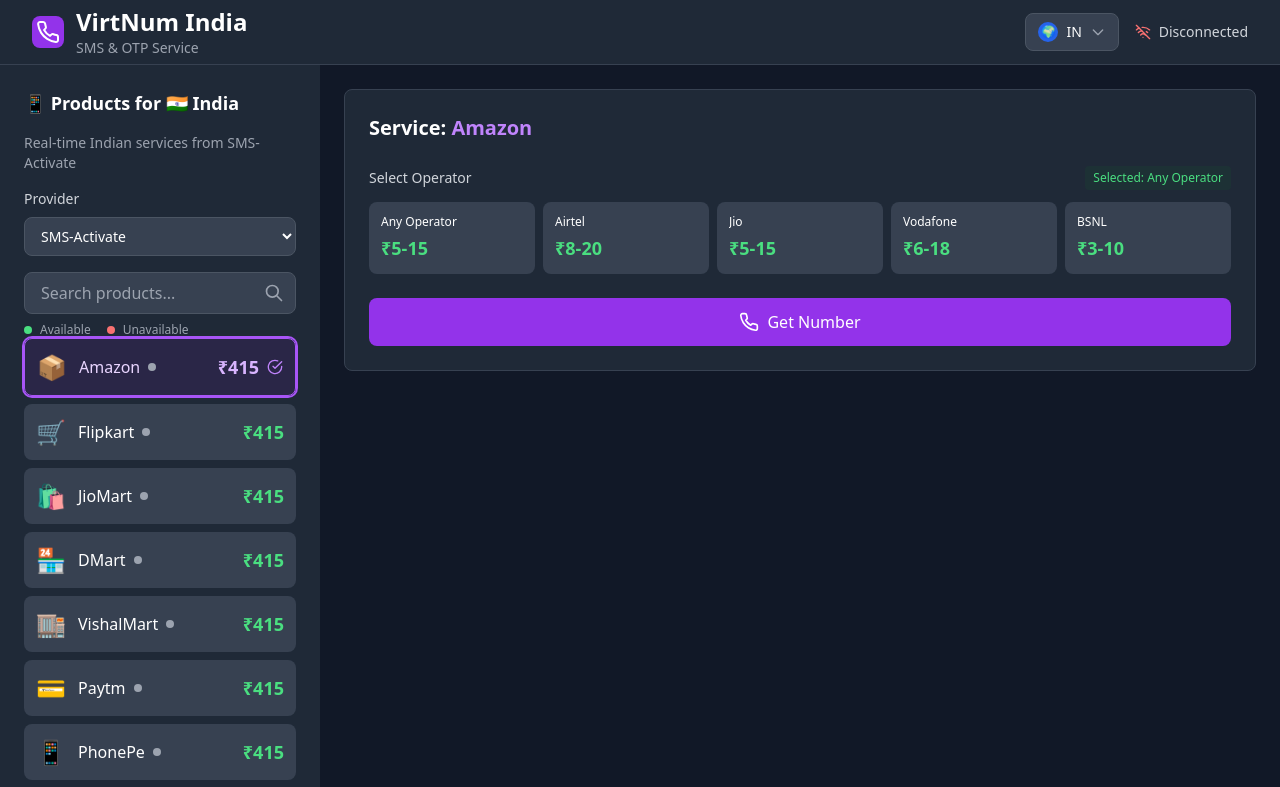
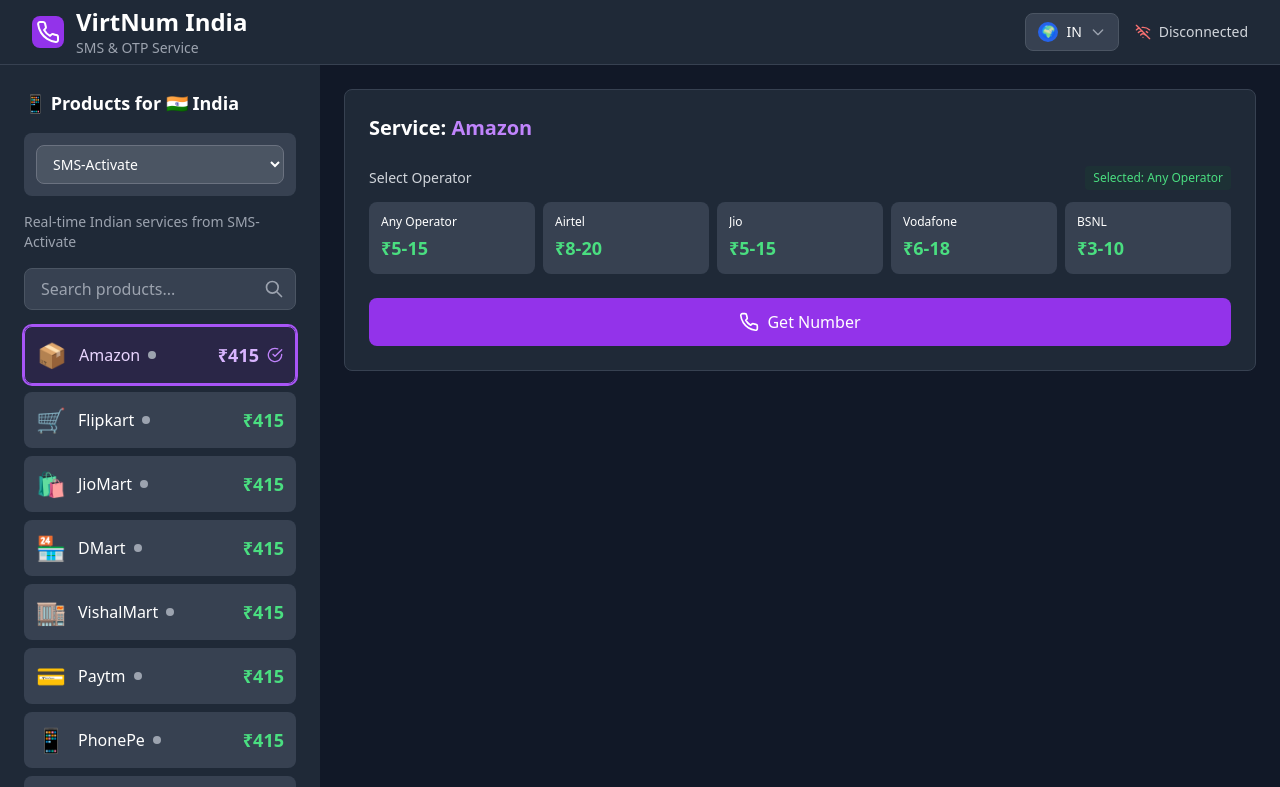
Before and after one commit to rajesharyain/vnos, a React (Vite) app in the folder frontend/: page / in a window 1280 px wide. Shown: the top 787 px of the page. Built offline with nearby package versions, Linux system fonts and the light colour scheme; no server answers.

Commit message:
Changed the degin layout

```diff
--- a/frontend/src/App.tsx
+++ b/frontend/src/App.tsx
@@ -686,6 +686,21 @@
             <h2 className="text-lg font-semibold text-white mb-4">
               📱 Products for {selectedCountry === 'usa' ? '🇺🇸 USA' : '🇮🇳 India'}
             </h2>
+            {/* Provider Selection - Moved to left panel */}
+            <div className="mb-4 p-3 bg-gray-700 rounded-lg">
+              <select
+                value={selectedProvider}
+                onChange={(e) => handleProviderChange(e.target.value)}
+                className="w-full bg-gray-600 border border-gray-500 text-white text-sm rounded-lg px-3 py-2 focus:outline-none focus:ring-2 focus:ring-purple-500 focus:border-transparent"
+              >
+                <option value="sms-activate">SMS-Activate</option>
+                <option value="5sim">5SIM</option>
+                <option value="twilio">Twilio</option>
+                <option value="mock">Mock Provider</option>
+              </select>
+            </div>
+
+            {/* Dynamic Description - Moved below Provider section */}
             <p className="text-sm text-gray-400 mb-4">
               {selectedProvider === 'sms-activate' && selectedCountry === 'india'
                 ? 'Real-time Indian services from SMS-Activate'
@@ -694,21 +709,6 @@
                   : 'Select a product to get an Indian virtual number'
               }
             </p>
-
-            {/* Provider Selection - Moved to left panel */}
-            <div className="mb-4">
-              <label className="block text-sm font-medium text-gray-300 mb-2">Provider</label>
-              <select
-                value={selectedProvider}
-                onChange={(e) => handleProviderChange(e.target.value)}
-                className="w-full bg-gray-700 border border-gray-600 text-white text-sm rounded-lg px-3 py-2 focus:outline-none focus:ring-2 focus:ring-purple-500 focus:border-transparent"
-              >
-                <option value="sms-activate">SMS-Activate</option>
-                <option value="5sim">5SIM</option>
-                <option value="twilio">Twilio</option>
-                <option value="mock">Mock Provider</option>
-              </select>
-            </div>
 
             {/* Search Input */}
             <div className="mb-4">
@@ -747,19 +747,7 @@
                )}
              </div>
 
-                           {/* Availability Legend - Simple Text */}
-              <div className="flex items-center justify-start space-x-4 text-xs text-gray-400 -mt-2">
-                <div className="flex items-center space-x-2">
-                  <div className="w-2 h-2 rounded-full bg-green-400"></div>
-                  <span>Available</span>
-                </div>
-                <div className="flex items-center space-x-2">
-                  <div className="w-2 h-2 rounded-full bg-red-400"></div>
-                  <span>Unavailable</span>
-                </div>
-              </div>
-
-            <div className="space-y-2">
+               <div className="space-y-2">
               {isLoadingProducts ? (
                 <div className="text-center py-8">
                   <div className="animate-spin rounded-full h-8 w-8 border-b-2 border-purple-500 mx-auto mb-2"></div>
```
